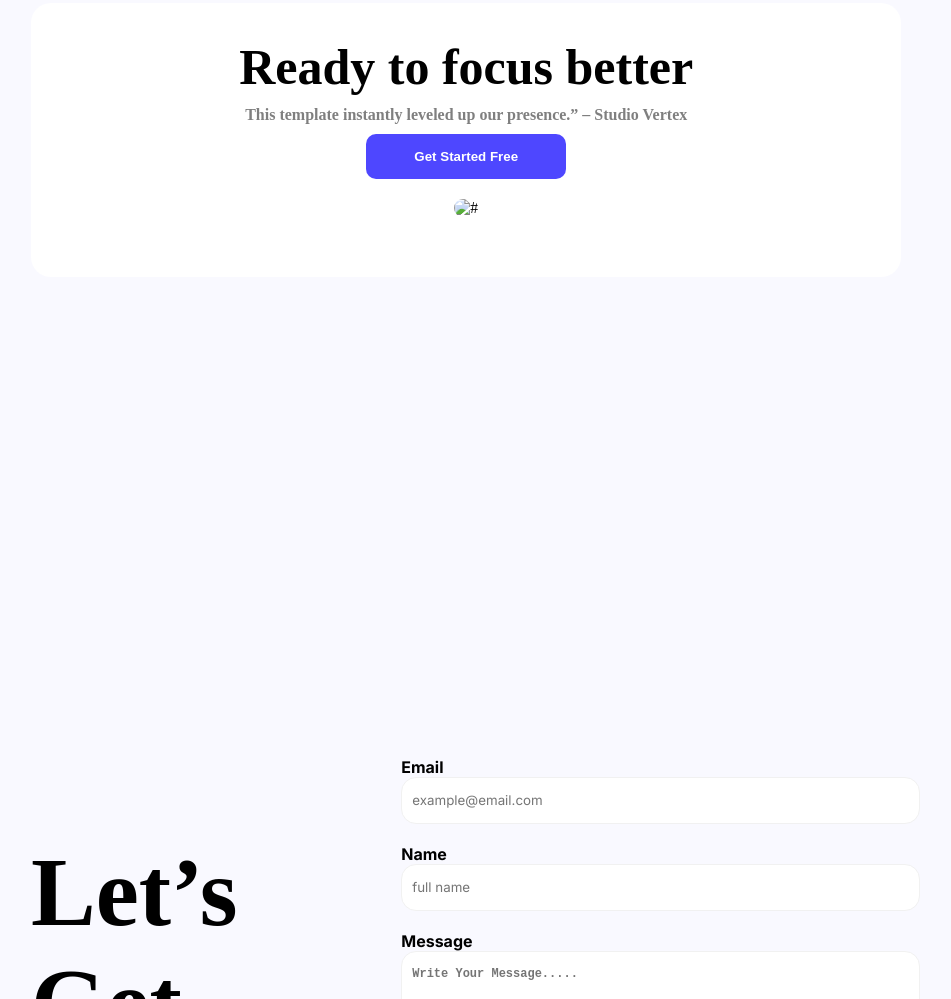
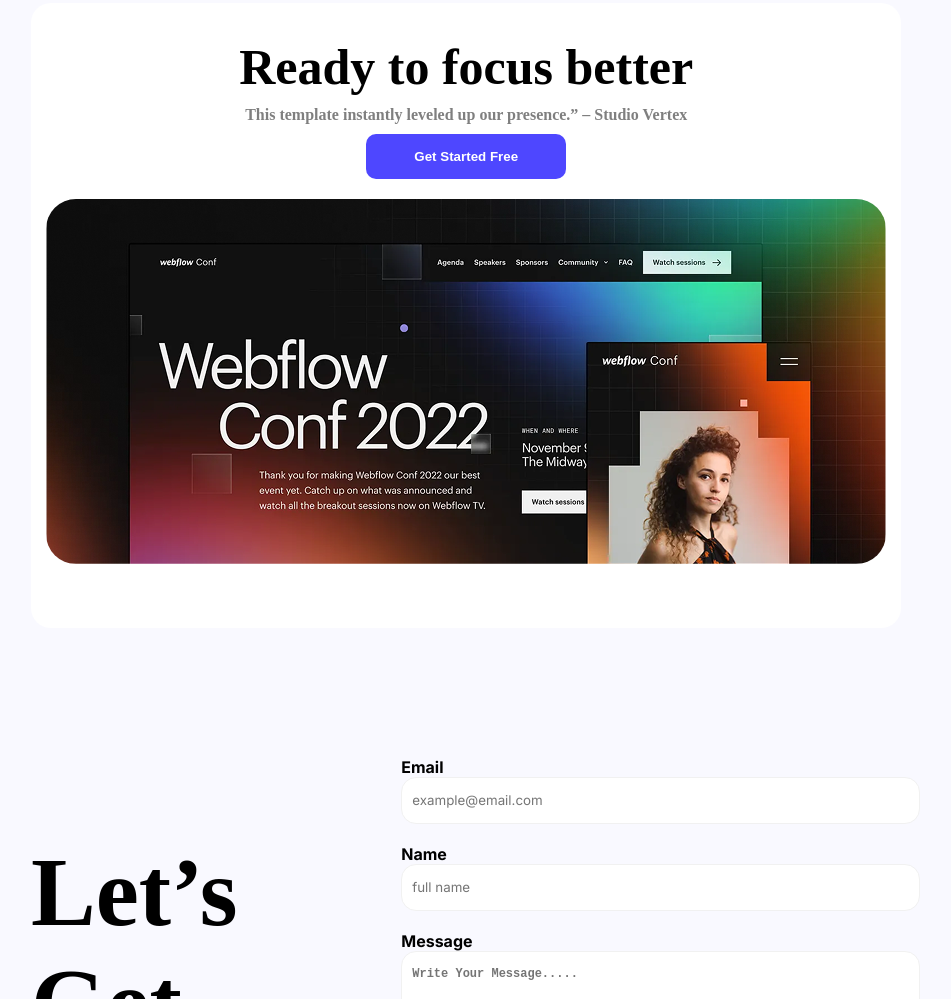
Before and after one commit to 417MahirRahman/Web-Flow, a plain HTML site: page index.html in a window 1280 px wide. Shown: the part 1933-2932 px from the top of the page, without its empty margins (161-1112 px from the left). Drawn offline with Linux system fonts and the light colour scheme; the site is published under a folder, as on GitHub Pages, so addresses that start at the root find nothing.

Commit message:
index.html file updated

```diff
--- a/index.html
+++ b/index.html
@@ -116,7 +116,7 @@
                     <button class="focus-btn btn-color buttn">Get Started Free</button>
                 </div>
                 <div class="focus-image">
-                    <img src="/images/wc-big.png" alt="#">
+                    <img src="./images/wc-big.png" alt="#">
                 </div>
             </div>
         </section>
```
